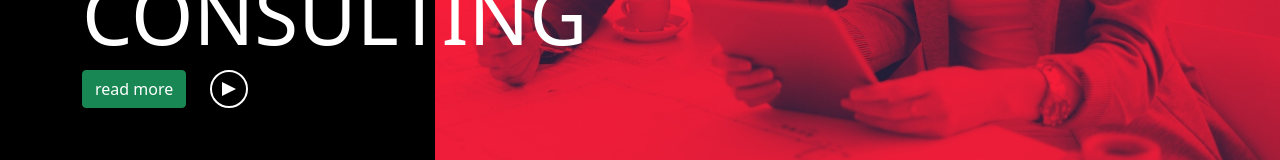
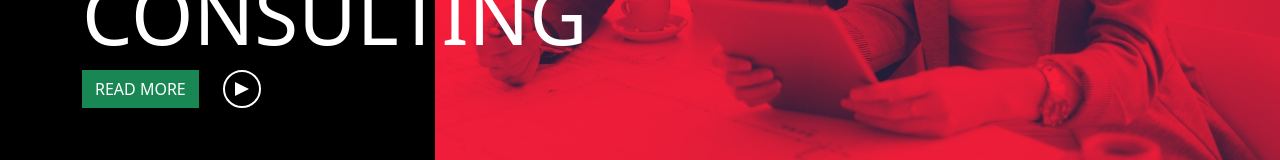
Before and after one commit to cincenfrank/proj-html-vuejs, a Vue app: page / in a window 1280 px wide. Shown: the part 509-669 px from the top of the page. Built offline with nearby package versions, Linux system fonts and the light colour scheme.

Commit message:
component refactoring from button to a tag

```diff
--- a/src/components/ButtonComponent.vue
+++ b/src/components/ButtonComponent.vue
@@ -1,13 +1,18 @@
 <template>
-  <button class="btn btn-success">{{ text }}</button>
+  <a class="btn btn-success custom-button" :href="href">{{ text }}</a>
 </template>
 
 <script>
 export default {
   name: "ButtonComponent",
-  props: { text: String },
+  props: { text: String, href: String },
 };
 </script>
 
 <style lang="scss" scoped>
+.custom-button {
+  border-radius: 0;
+  text-transform: uppercase;
+  margin-right: 0;
+}
 </style>
```
